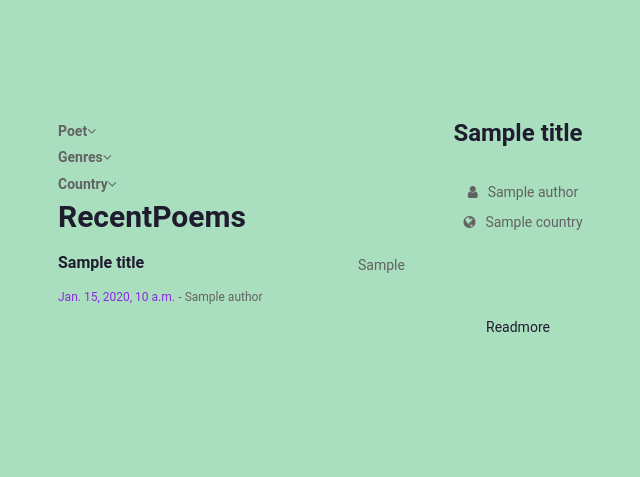
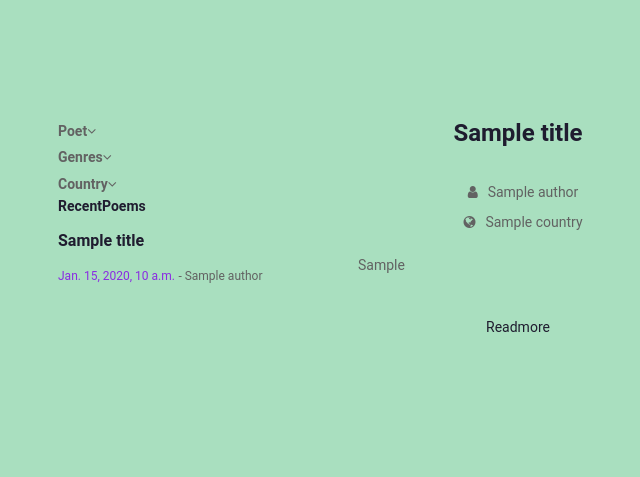
Before and after one commit to Lemoenskil/poetische-metode-internationale-taal, a Django app: page /en/poems/ in a window 1280 px wide. Shown: the part 132-609 px from the top of the page, without its empty margins (27-667 px from the left). Run offline with Django 4.2, Linux system fonts and the light colour scheme; tables that the repository leaves empty hold one stand-in row (values such as "Sample post"); parts of the project's set-up code (start-up, migrations or seed data) failed here and were passed over; some libraries are stand-ins or nearby versions.

Commit message:
update side widget

```diff
--- a/poems/templates/poems.html
+++ b/poems/templates/poems.html
@@ -121,7 +121,7 @@
 
 									<!-- widget-text__widget -->
 									<section class="widget-text__widget widget-text__style-04 widget">
-										<h3 class="" >{% trans 'RecentPoems' %}</h3>
+										<h6 class="" >{% trans 'RecentPoems' %}</h6>
 										{% for poem in recent_poems|slice:":2" %}
 										<div class="widget-text__content">
 											<div class="post-01__style-03">
```
